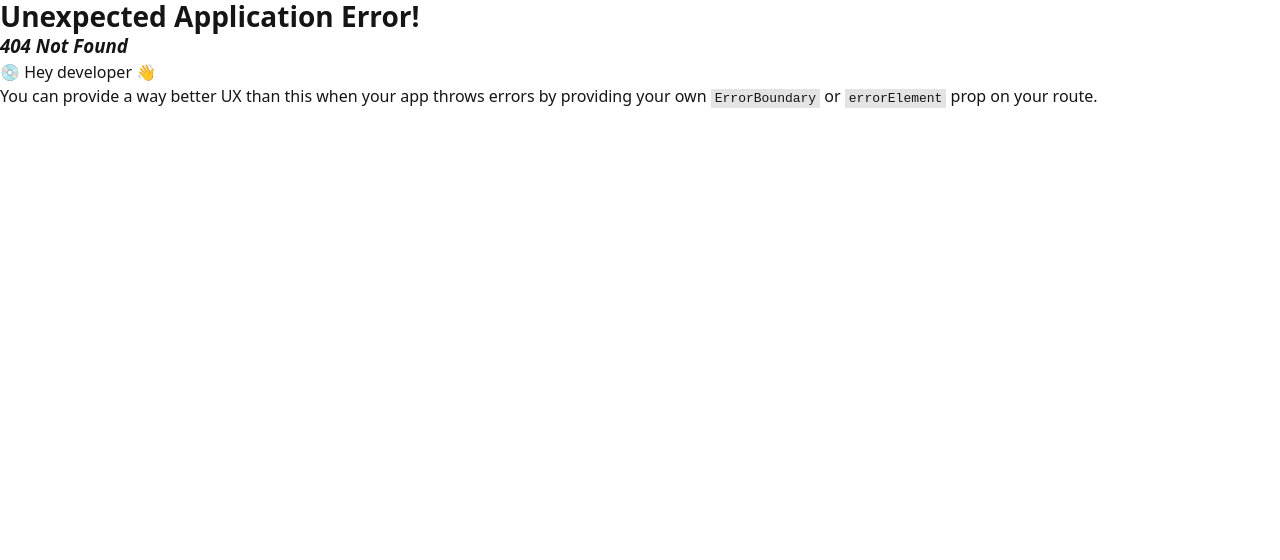
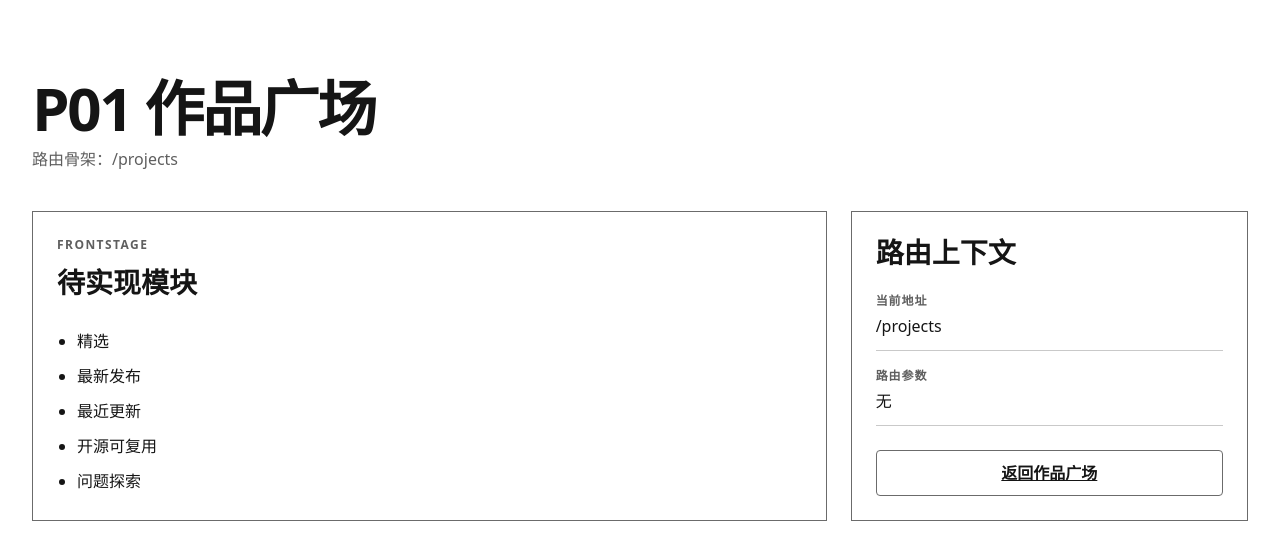
Before and after one commit to jiadianyan112/VibeCheck, a React (Vite) app: page /projects in a window 1280 px wide. Before the commit this address had no page. Shown: the top 560 px of the page. Built offline with nearby package versions, Linux system fonts and the light colour scheme.

Commit message:
feat(T04): establish complete route skeleton

```diff
--- /dev/null
+++ b/src/app/routeCatalog.ts
@@ -0,0 +1,36 @@
+export interface RouteCatalogItem {
+  id: string
+  name: string
+  path: string
+  area: 'frontstage' | 'admin'
+  pendingModules: string[]
+}
+
+export const routeCatalog: RouteCatalogItem[] = [
+  { id: 'P01', name: '作品广场', path: '/projects', area: 'frontstage', pendingModules: ['精选', '最新发布', '最近更新', '开源可复用', '问题探索'] },
+  { id: 'P02', name: '分类总览', path: '/categories', area: 'frontstage', pendingModules: ['主分类', '专题', '子场景入口'] },
+  { id: 'P03', name: '分类／专题详情', path: '/categories/:slug', area: 'frontstage', pendingModules: ['专题说明', '解决路径', '筛选', '作品流', '资产'] },
+  { id: 'P04', name: '最新动态', path: '/activity', area: 'frontstage', pendingModules: ['作品事件公共流'] },
+  { id: 'P05', name: '统一搜索结果', path: '/search', area: 'frontstage', pendingModules: ['搜索模式', '匹配原因', '筛选', '作品卡片'] },
+  { id: 'P06', name: '查同类意图确认', path: '/discover', area: 'frontstage', pendingModules: ['目标用户', '场景', '输入', '练习形式', '输出确认'] },
+  { id: 'P07', name: '同类分析', path: '/discover/result', area: 'frontstage', pendingModules: ['方案分组', '状态分布', '代表作品', '资产分布'] },
+  { id: 'P08', name: '作品详情', path: '/project/:id', area: 'frontstage', pendingModules: ['展示', '档案', '历史', '资产', '关系', '讨论'] },
+  { id: 'P09', name: '作品比较', path: '/compare/:sessionId', area: 'frontstage', pendingModules: ['二至五个作品', '结构化差异', '决策记录'] },
+  { id: 'P10', name: '发布入口', path: '/submit', area: 'frontstage', pendingModules: ['地址输入', '查重', '分流'] },
+  { id: 'P11', name: '发布编辑', path: '/submit/new', area: 'frontstage', pendingModules: ['自动预填', '结构化补充', '资产', '预览'] },
+  { id: 'P12', name: '作者身份验证', path: '/project/:id/verify-author', area: 'frontstage', pendingModules: ['身份材料', '人工审核状态'] },
+  { id: 'P13', name: '作品更新', path: '/project/:id/update', area: 'frontstage', pendingModules: ['版本', '地址', '状态', '资产', '说明更新'] },
+  { id: 'P14', name: '作者主页', path: '/creator/:id', area: 'frontstage', pendingModules: ['简介', '作品', '更新', '公开资产', '被复用关系'] },
+  { id: 'P15', name: '个人中心', path: '/me', area: 'frontstage', pendingModules: ['收藏', '关注', '比较', '草稿', '作品', '验证记录'] },
+  { id: 'P16', name: '通知中心', path: '/notifications', area: 'frontstage', pendingModules: ['作品更新', '评论回复', '审核', '异常提醒'] },
+  { id: 'P17', name: '登录／注册', path: '/auth', area: 'frontstage', pendingModules: ['身份模拟', '原页面回跳'] },
+  { id: 'P18', name: '关于与收录规则', path: '/about', area: 'frontstage', pendingModules: ['定位', '边界', '可信机制', '作者身份验证说明'] },
+  { id: 'A01', name: '后台首页／数据看板', path: '/admin', area: 'admin', pendingModules: ['关键指标', '待办占位'] },
+  { id: 'A02', name: '作品列表', path: '/admin/projects', area: 'admin', pendingModules: ['筛选', '搜索', '待审核', '异常作品'] },
+  { id: 'A03', name: '作品编辑', path: '/admin/project/:id', area: 'admin', pendingModules: ['字段', '证据', '历史', '关系', '权限', '日志'] },
+  { id: 'A04', name: '重复与合并', path: '/admin/duplicates', area: 'admin', pendingModules: ['候选重复', '主档', '合并预览'] },
+  { id: 'A05', name: '发布审核', path: '/admin/reviews', area: 'admin', pendingModules: ['通过', '退回', '拒绝'] },
+  { id: 'A06', name: '作者身份审核', path: '/admin/author-verification', area: 'admin', pendingModules: ['材料', '归属状态'] },
+  { id: 'A08', name: '证据管理', path: '/admin/evidence', area: 'admin', pendingModules: ['来源', '验证时间'] },
+  { id: 'A09', name: '状态监测', path: '/admin/status-monitor', area: 'admin', pendingModules: ['检查队列', '异常复核'] },
+]
--- a/src/app/router.tsx
+++ b/src/app/router.tsx
@@ -1,13 +1,28 @@
-import { createBrowserRouter } from 'react-router-dom'
-import { StyleSandboxPage, WorkspacePage } from '../pages'
+import {
+  Navigate,
+  createBrowserRouter,
+  type RouteObject,
+} from 'react-router-dom'
+import { routeCatalog } from './routeCatalog'
+import { NotFoundPage, RoutePlaceholderPage, StyleSandboxPage } from '../pages'
 
-export const router = createBrowserRouter([
+export const appRoutes: RouteObject[] = [
   {
     path: '/',
-    element: <WorkspacePage />,
+    element: <Navigate to="/projects" replace />,
   },
+  ...routeCatalog.map((route) => ({
+    path: route.path,
+    element: <RoutePlaceholderPage route={route} />,
+  })),
   {
     path: '/__sandbox',
     element: <StyleSandboxPage />,
   },
-])
+  {
+    path: '*',
+    element: <NotFoundPage />,
+  },
+]
+
+export const router = createBrowserRouter(appRoutes)
--- /dev/null
+++ b/src/pages/NotFoundPage.tsx
@@ -0,0 +1,18 @@
+import { Link, useLocation } from 'react-router-dom'
+import { PageFrame } from '../components'
+
+export function NotFoundPage() {
+  const location = useLocation()
+
+  return (
+    <PageFrame title="404 页面不存在" description={`未找到：${location.pathname}`}>
+      <div className="empty-state">
+        <strong>这个原型入口不存在或尚未接入。</strong>
+        <p>返回作品广场继续浏览任务书规定的页面。</p>
+        <Link className="button button--primary" to="/projects">
+          返回作品广场
+        </Link>
+      </div>
+    </PageFrame>
+  )
+}
--- /dev/null
+++ b/src/pages/RoutePlaceholderPage.tsx
@@ -0,0 +1,59 @@
+import { Link, useLocation, useParams } from 'react-router-dom'
+import type { RouteCatalogItem } from '../app/routeCatalog'
+import { PageFrame } from '../components'
+
+interface RoutePlaceholderPageProps {
+  route: RouteCatalogItem
+}
+
+export function RoutePlaceholderPage({ route }: RoutePlaceholderPageProps) {
+  const params = useParams()
+  const location = useLocation()
+  const entries = Object.entries(params)
+
+  return (
+    <PageFrame
+      title={`${route.id} ${route.name}`}
+      description={`路由骨架：${route.path}`}
+    >
+      <div className="placeholder-layout">
+        <section className="wire-panel stack" aria-labelledby="route-status">
+          <div className="section-heading">
+            <p className="eyebrow">{route.area === 'admin' ? 'Admin' : 'Frontstage'}</p>
+            <h2 id="route-status">待实现模块</h2>
+          </div>
+          <ul className="placeholder-list">
+            {route.pendingModules.map((module) => (
+              <li key={module}>{module}</li>
+            ))}
+          </ul>
+        </section>
+        <aside className="wire-panel stack" aria-labelledby="route-context">
+          <h2 id="route-context">路由上下文</h2>
+          <dl className="definition-list">
+            <div>
+              <dt>当前地址</dt>
+              <dd>{location.pathname}</dd>
+            </div>
+            {entries.length > 0 ? (
+              entries.map(([key, value]) => (
+                <div key={key}>
+                  <dt>{key}</dt>
+                  <dd>{value}</dd>
+                </div>
+              ))
+            ) : (
+              <div>
+                <dt>路由参数</dt>
+                <dd>无</dd>
+              </div>
+            )}
+          </dl>
+          <Link className="button button--secondary" to="/projects">
+            返回作品广场
+          </Link>
+        </aside>
+      </div>
+    </PageFrame>
+  )
+}
--- a/src/pages/WorkspacePage.tsx
+++ /dev/null
@@ -1,15 +0,0 @@
-import { PageFrame } from '../components'
-
-export function WorkspacePage() {
-  return (
-    <PageFrame
-      title="VibeCheck 原型工程"
-      description="应用结构已建立，具体页面将在路由骨架任务中接入。"
-    >
-      <section aria-labelledby="workspace-status">
-        <h2 id="workspace-status">当前状态</h2>
-        <p>尚未实现业务页面。</p>
-      </section>
-    </PageFrame>
-  )
-}
--- a/src/pages/index.ts
+++ b/src/pages/index.ts
@@ -1,2 +1,3 @@
+export { NotFoundPage } from './NotFoundPage'
+export { RoutePlaceholderPage } from './RoutePlaceholderPage'
 export { StyleSandboxPage } from './StyleSandboxPage'
-export { WorkspacePage } from './WorkspacePage'
--- a/src/styles/global.css
+++ b/src/styles/global.css
@@ -270,6 +270,46 @@ textarea {
   background: var(--color-surface);
 }
 
+.placeholder-layout {
+  display: grid;
+  grid-template-columns: minmax(0, 1.6fr) minmax(16rem, 0.8fr);
+  gap: var(--space-6);
+  margin-top: var(--space-10);
+}
+
+.placeholder-list {
+  display: grid;
+  gap: var(--space-2);
+  margin: 0;
+  padding-left: 1.25rem;
+}
+
+.definition-list {
+  display: grid;
+  gap: var(--space-4);
+  margin: 0;
+}
+
+.definition-list div {
+  display: grid;
+  gap: var(--space-1);
+  padding-bottom: var(--space-3);
+  border-bottom: 1px solid var(--color-line);
+}
+
+.definition-list dt {
+  color: var(--color-muted);
+  font-size: 0.75rem;
+  font-weight: 700;
+  letter-spacing: 0.08em;
+  text-transform: uppercase;
+}
+
+.definition-list dd {
+  margin: 0;
+  overflow-wrap: anywhere;
+}
+
 .dialog-backdrop {
   position: fixed;
   z-index: 20;
@@ -305,6 +345,10 @@ textarea {
   .button {
     max-width: 100%;
   }
+
+  .placeholder-layout {
+    grid-template-columns: 1fr;
+  }
 }
 
 @media (prefers-reduced-motion: reduce) {
```
Also changed, not shown: 3 other files (tests, documents, lock files or other folders).
